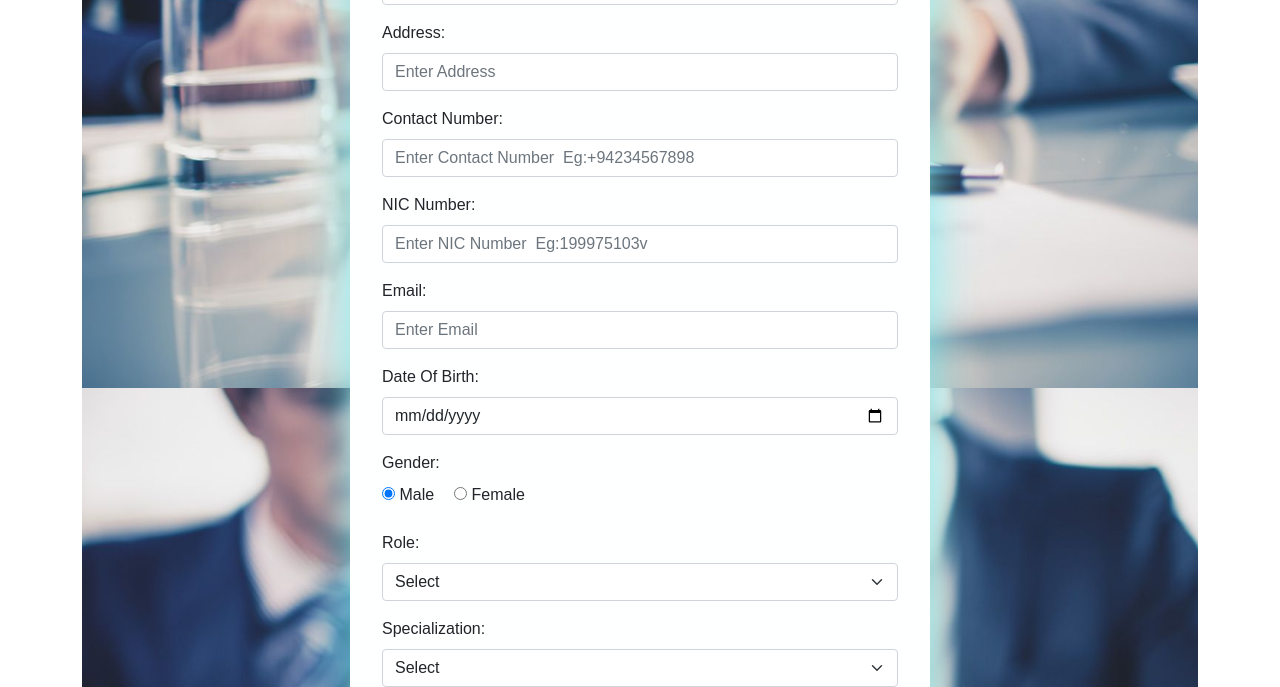
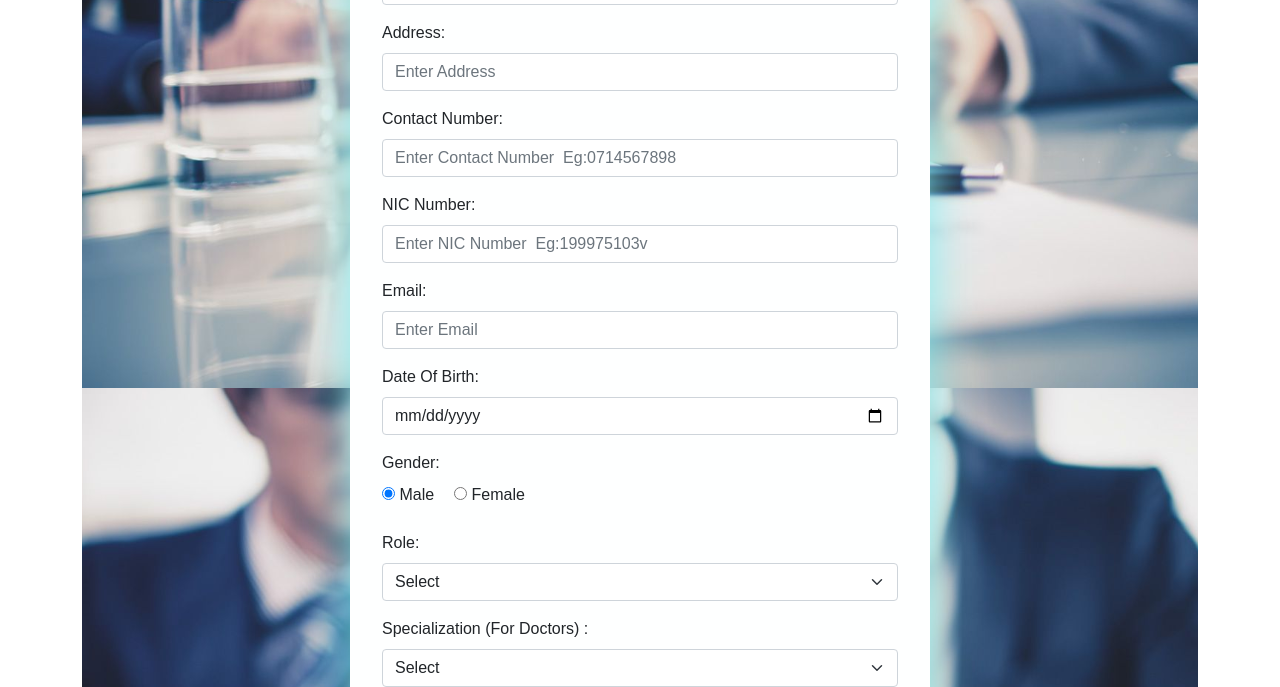
Before and after one commit to Tharindu-Samarakoon/my-app, a React (Create React App) app in the folder frontend/: page /add in a window 1280 px wide. Shown: the part 780-1467 px from the top of the page. Built offline with nearby package versions, Linux system fonts and the light colour scheme.

Commit message:
small validation

```diff
--- a/frontend/src/components/AddStaff_t.js
+++ b/frontend/src/components/AddStaff_t.js
@@ -39,7 +39,7 @@ export default function AddStaff(){
 
         if((nicError=="Invalid NIC")||(numError=="Invalid number")||(suberror=="Maximum length is 10 Charactors")||(subberror=="Maximum length is 20 Charactors")){
             alert("Invalid Data");//Error
-        }else if(role !== "Doctor" && specialization !== '') {
+        }else if(role !== "Doctor" && specialization !== '' && specialization !== 'General') {
             alert("Only Doctors can have a specialiazation")
         }else{
 
@@ -219,7 +219,7 @@ export default function AddStaff(){
 
                 <div class="mb-3 container">
                     <label for="ContactNumber" class="form-label"><b>Contact Number:</b></label>
-                    <input type="text" placeholder="Enter Contact Number  Eg:+94234567898" class="form-control" id="ContactNumber"
+                    <input type="text" placeholder="Enter Contact Number  Eg:0714567898" class="form-control" id="ContactNumber"
                     onChange= {(e)=>{setcontactNumber(e.target.value);
                     validateNumber(e.target.value.length,e.target.value);}}
                     value={contactNumber}required/> <p style={{color:"red"}}>{numError}</p>
@@ -310,7 +310,7 @@ export default function AddStaff(){
 
 
                 <div class="mb-3 container">
-                <label for="specialization" class="form-label"><b>Specialization:</b></label>
+                <label for="specialization" class="form-label"><b>Specialization {'(For Doctors)'} :</b></label>
                 <br></br>
 
                         <select name="specialization" class="form-select" id="specialization"
--- a/frontend/src/components/UpdateStaff_t.js
+++ b/frontend/src/components/UpdateStaff_t.js
@@ -64,6 +64,8 @@ export default function Update(){
 
         if((nicError=="Invalid NIC")||(numError=="Invalid number")||(suberror=="Maximum length is 10 Charactors")||(subberror=="Maximum length is 20 Charactors")){
             alert("Invalid Data");//Error
+        }else if(role !== "Doctor" && specialization !== '' && specialization !== 'General') {
+            alert("Only Doctors can have a specialiazation")
         }else{
 
             const newStaff={
@@ -82,6 +84,7 @@ export default function Update(){
 
             axios.put(`http://localhost:8070/staff/update/${id}`,newStaff).then(()=>{
                 alert("staff details successfully updated")
+                window.location = '/view'
 
             }).catch((err)=>{
                 alert(err)
@@ -149,11 +152,11 @@ export default function Update(){
 
     //contact number validation
     function validateNumber(length,text){
-        const p1=/\+94[0-9]{9}/;
+        const p1=/[0-9]{10}/;
 
         numTxt=text;
         const mtch=numTxt.match(p1);
-        if((mtch)&&(length==12)){
+        if((mtch)&&(length==10)){
             setNumError("");
         }else{
 
```
